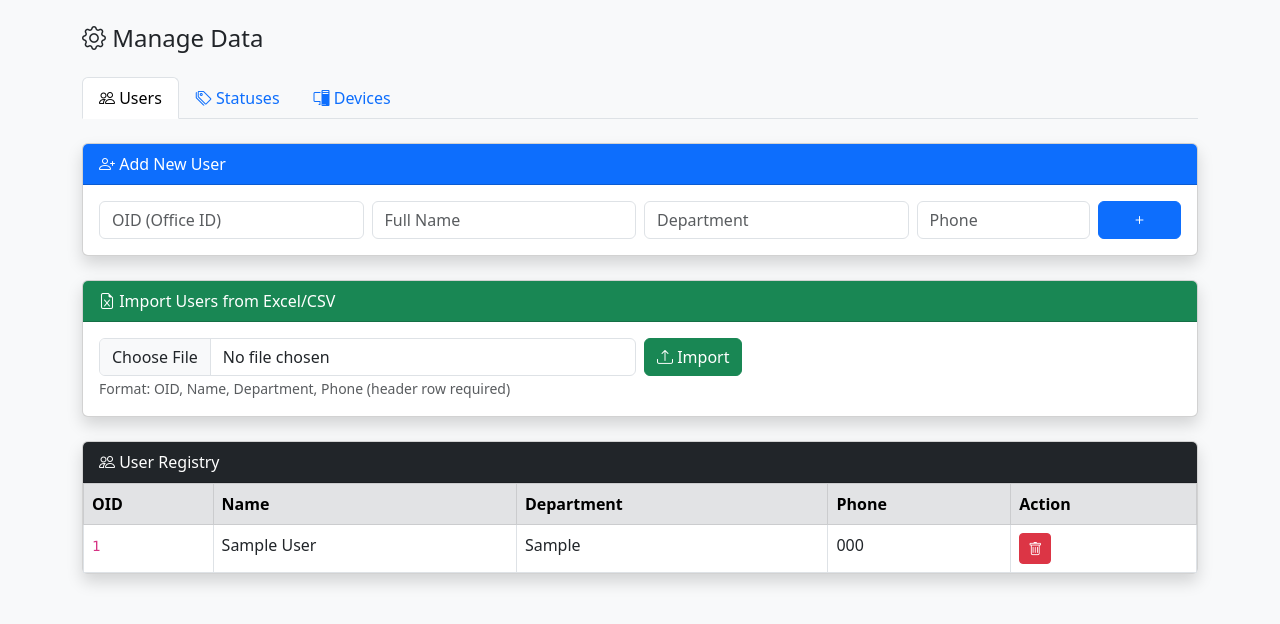
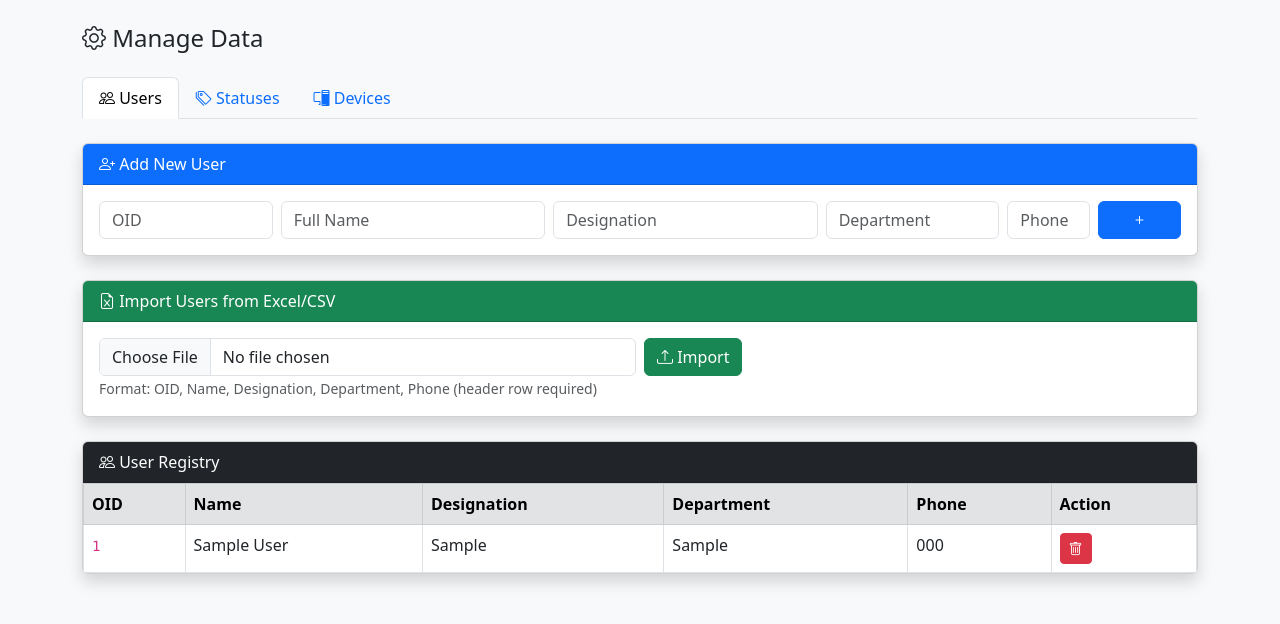
Before and after one commit to mdjannatunnayem9-hub/nzitsupport, a PHP site: page /manage.php?tab=users in a window 1280 px wide. Shown: the part 56-680 px from the top of the page. Run offline with PHP 8.4, Linux system fonts and the light colour scheme; a user stored in the database is signed in; data comes from the database, SQL or seed files in the repository; tables that the repository leaves empty hold one stand-in row (values such as "Sample post").

Commit message:
Add designation field to user registry

```diff
--- a/manage.php
+++ b/manage.php
@@ -12,11 +12,12 @@ $tab = $_GET['tab'] ?? 'users';
 if ($_SERVER['REQUEST_METHOD'] === 'POST' && $tab === 'users' && isset($_POST['add_user_registry'])) {
     $oid = trim($_POST['oid']);
     $name = trim($_POST['name']);
+    $designation = trim($_POST['designation'] ?: '');
     $department = trim($_POST['department'] ?: '');
     $phone = trim($_POST['phone'] ?: '');
     if ($oid && $name) {
-        $stmt = $conn->prepare("INSERT IGNORE INTO user_registry (oid, name, department, phone) VALUES (?, ?, ?, ?)");
-        $stmt->bind_param("ssss", $oid, $name, $department, $phone);
+        $stmt = $conn->prepare("INSERT IGNORE INTO user_registry (oid, name, designation, department, phone) VALUES (?, ?, ?, ?, ?)");
+        $stmt->bind_param("sssss", $oid, $name, $designation, $department, $phone);
         $stmt->execute();
         if ($stmt->affected_rows > 0) {
             $success = "User '$name' added!";
@@ -46,11 +47,12 @@ if ($_SERVER['REQUEST_METHOD'] === 'POST' && $tab === 'users' && isset($_POST['i
             while (($data = fgetcsv($handle)) !== false) {
                 $oid = trim($data[0] ?? '');
                 $name = trim($data[1] ?? '');
-                $dept = trim($data[2] ?? '');
-                $phone = trim($data[3] ?? '');
+                $desig = trim($data[2] ?? '');
+                $dept = trim($data[3] ?? '');
+                $phone = trim($data[4] ?? '');
                 if ($oid && $name) {
-                    $stmt = $conn->prepare("INSERT IGNORE INTO user_registry (oid, name, department, phone) VALUES (?, ?, ?, ?)");
-                    $stmt->bind_param("ssss", $oid, $name, $dept, $phone);
+                    $stmt = $conn->prepare("INSERT IGNORE INTO user_registry (oid, name, designation, department, phone) VALUES (?, ?, ?, ?, ?)");
+                    $stmt->bind_param("sssss", $oid, $name, $desig, $dept, $phone);
                     $stmt->execute();
                     if ($stmt->affected_rows > 0) $imported++; else $skipped++;
                 }
@@ -66,11 +68,12 @@ if ($_SERVER['REQUEST_METHOD'] === 'POST' && $tab === 'users' && isset($_POST['i
                     if ($first) { $first = false; continue; }
                     $oid = trim($row[0] ?? '');
                     $name = trim($row[1] ?? '');
-                    $dept = trim($row[2] ?? '');
-                    $phone = trim($row[3] ?? '');
+                    $desig = trim($row[2] ?? '');
+                    $dept = trim($row[3] ?? '');
+                    $phone = trim($row[4] ?? '');
                     if ($oid && $name) {
-                        $stmt = $conn->prepare("INSERT IGNORE INTO user_registry (oid, name, department, phone) VALUES (?, ?, ?, ?)");
-                        $stmt->bind_param("ssss", $oid, $name, $dept, $phone);
+                        $stmt = $conn->prepare("INSERT IGNORE INTO user_registry (oid, name, designation, department, phone) VALUES (?, ?, ?, ?, ?)");
+                        $stmt->bind_param("sssss", $oid, $name, $desig, $dept, $phone);
                         $stmt->execute();
                         if ($stmt->affected_rows > 0) $imported++; else $skipped++;
                     }
@@ -215,16 +218,19 @@ $users = $conn->query("SELECT * FROM user_registry ORDER BY name");
             </div>
             <div class="card-body">
                 <form method="post" class="row g-2">
-                    <div class="col-md-3">
-                        <input type="text" name="oid" class="form-control" placeholder="OID (Office ID)" required>
+                    <div class="col-md-2">
+                        <input type="text" name="oid" class="form-control" placeholder="OID" required>
                     </div>
                     <div class="col-md-3">
                         <input type="text" name="name" class="form-control" placeholder="Full Name" required>
                     </div>
                     <div class="col-md-3">
+                        <input type="text" name="designation" class="form-control" placeholder="Designation">
+                    </div>
+                    <div class="col-md-2">
                         <input type="text" name="department" class="form-control" placeholder="Department">
                     </div>
-                    <div class="col-md-2">
+                    <div class="col-md-1">
                         <input type="text" name="phone" class="form-control" placeholder="Phone">
                     </div>
                     <div class="col-md-1">
@@ -251,7 +257,7 @@ $users = $conn->query("SELECT * FROM user_registry ORDER BY name");
                         </button>
                     </div>
                 </form>
-                <small class="text-muted">Format: OID, Name, Department, Phone (header row required)</small>
+                <small class="text-muted">Format: OID, Name, Designation, Department, Phone (header row required)</small>
             </div>
         </div>
 
@@ -263,7 +269,7 @@ $users = $conn->query("SELECT * FROM user_registry ORDER BY name");
                 <div class="table-responsive">
                     <table class="table table-bordered mb-0">
                         <thead class="table-secondary">
-                            <tr><th>OID</th><th>Name</th><th>Department</th><th>Phone</th><th>Action</th></tr>
+                            <tr><th>OID</th><th>Name</th><th>Designation</th><th>Department</th><th>Phone</th><th>Action</th></tr>
                         </thead>
                         <tbody>
                             <?php if ($users && $users->num_rows > 0): ?>
@@ -271,6 +277,7 @@ $users = $conn->query("SELECT * FROM user_registry ORDER BY name");
                                 <tr>
                                     <td><code><?= htmlspecialchars($u['oid']) ?></code></td>
                                     <td><?= htmlspecialchars($u['name']) ?></td>
+                                    <td><?= htmlspecialchars($u['designation'] ?: '-') ?></td>
                                     <td><?= htmlspecialchars($u['department'] ?: '-') ?></td>
                                     <td><?= htmlspecialchars($u['phone'] ?: '-') ?></td>
                                     <td>
@@ -284,7 +291,7 @@ $users = $conn->query("SELECT * FROM user_registry ORDER BY name");
                                 </tr>
                                 <?php endwhile; ?>
                             <?php else: ?>
-                                <tr><td colspan="5" class="text-center text-muted py-3">No users found.</td></tr>
+                                <tr><td colspan="6" class="text-center text-muted py-3">No users found.</td></tr>
                             <?php endif; ?>
                         </tbody>
                     </table>
```
Also changed, not shown: database.sql.
